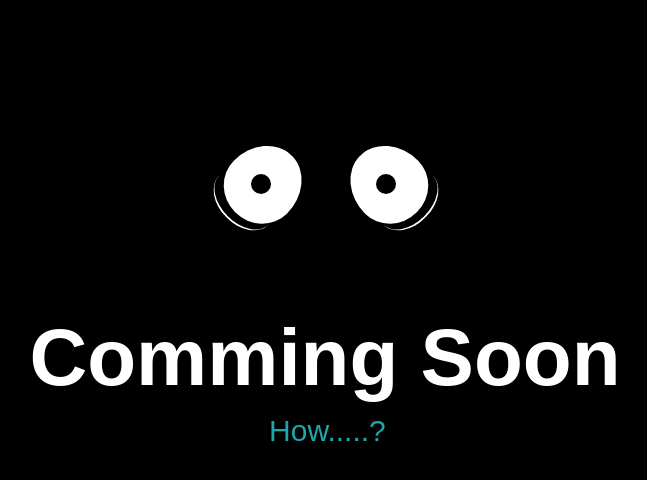
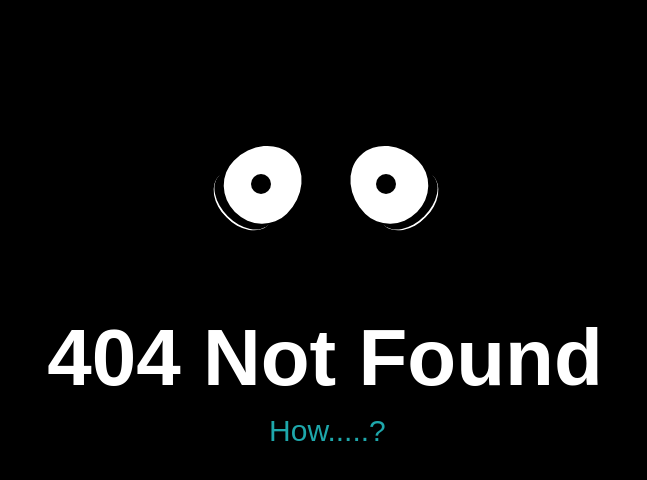
Before and after one commit to asalangans24/zildan-eundan30.sulsel.go.id, a plain HTML site: page 404.html in a window 1280 px wide. Shown: the whole page, without its empty margins (315-962 px from the left). Drawn offline with Linux system fonts and the light colour scheme.

Commit message:
Update 404.css

```diff
--- a/404.css
+++ b/404.css
@@ -74,7 +74,7 @@ body {
   color: #fff;
 }
 body::before {
-  content: 'Comming Soon';
+  content: '404 Not Found';
   font-size: 80px;
   font-weight: 800;
   display: block;
```
